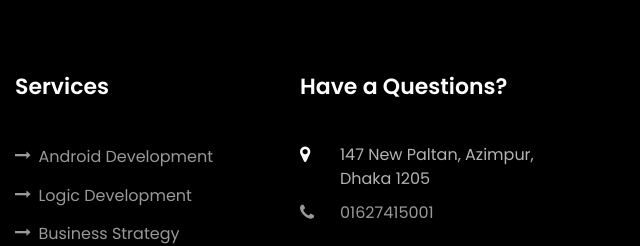
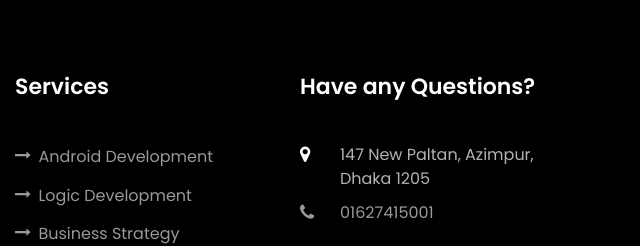
Before and after one commit to Shuvo1260/Shuvo-Protfolio, a plain HTML site: page index.html in a window 1280 px wide. Shown: the part 7097-7343 px from the top of the page, 640-1280 px from the left. Drawn offline with Linux system fonts and the light colour scheme; animation ran at ten frames a second; files whose address does not match are found by name.

Commit message:
Grammar correction.

```diff
--- a/index.html
+++ b/index.html
@@ -903,7 +903,7 @@
 				</div>
 				<div class="col-md">
 					<div class="ftco-footer-widget mb-4">
-						<h2 class="ftco-heading-2">Have a Questions?</h2>
+						<h2 class="ftco-heading-2">Have any Questions?</h2>
 						<div class="block-23 mb-3">
 							<ul>
 								<li><span class="icon icon-map-marker"></span><span class="text">147 New Paltan,
```
